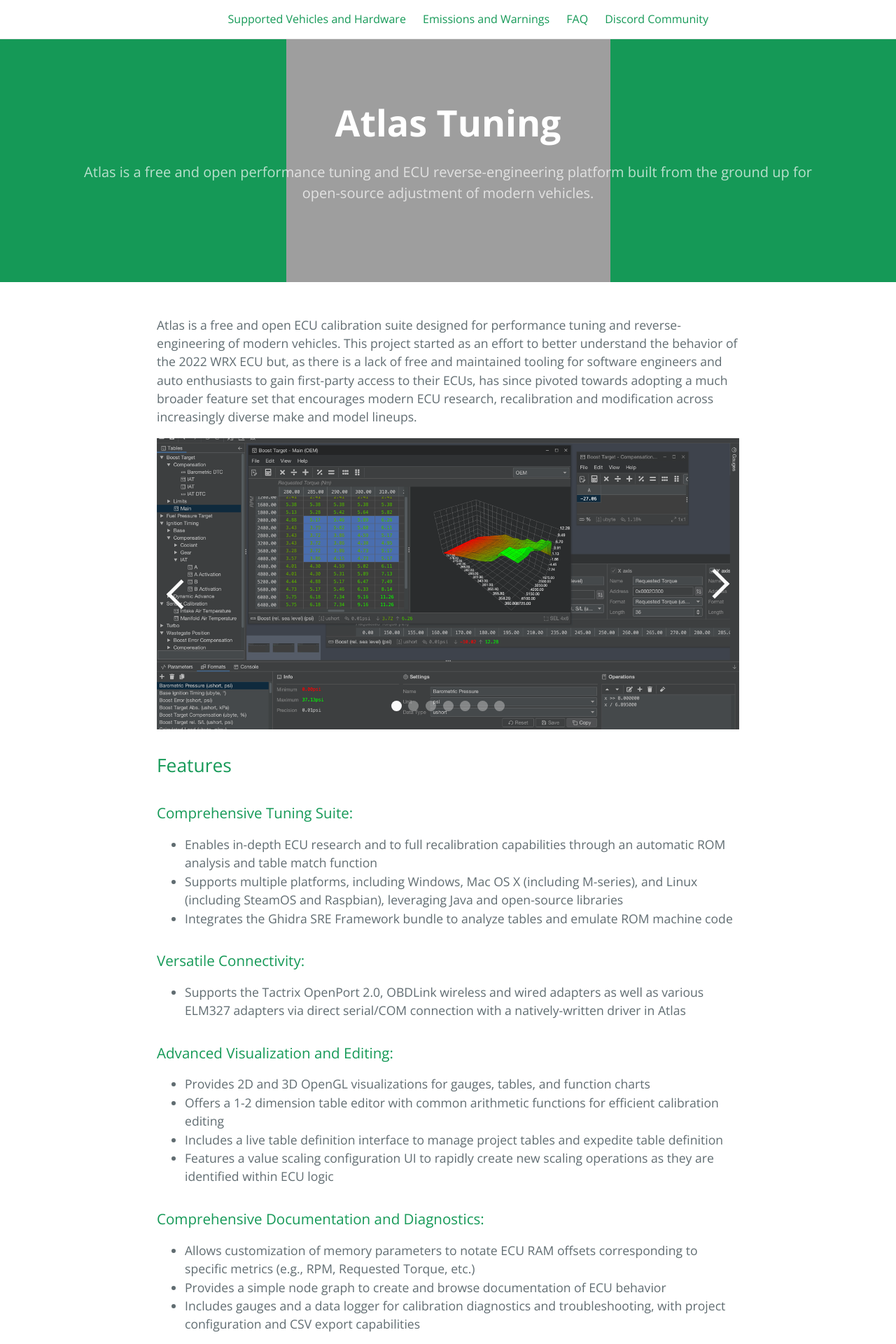
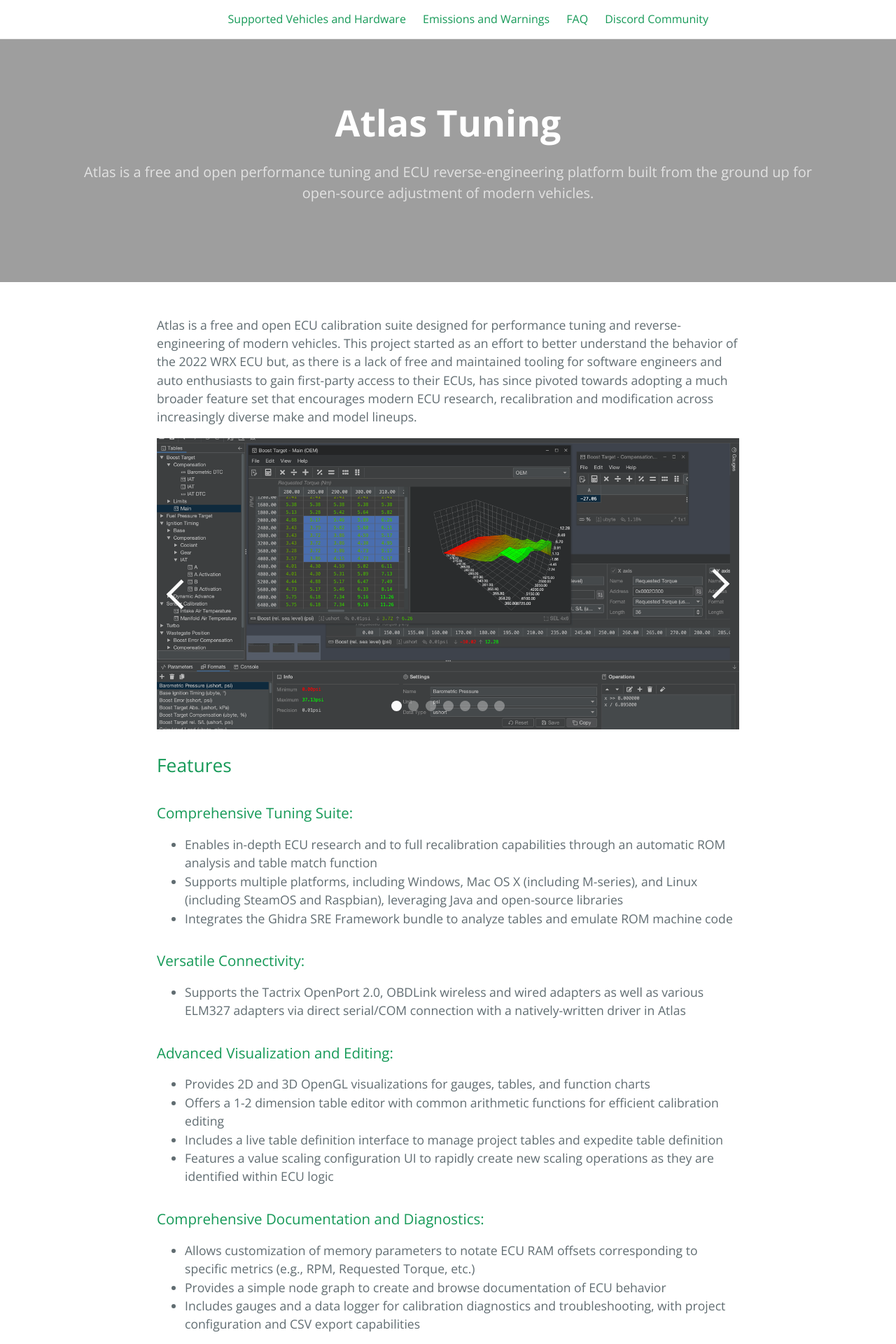
Before and after one commit to atlas-tuning/atlas-public, a Jekyll site: the page built from docs/index.md, in a window 1280 px wide. Shown: the top 1920 px of the page at 70% size. Built offline with Jekyll 4.4.1, drawn with Linux system fonts in a browser that asks for light colours.

Commit message:
more banner scaling

```diff
--- a/docs/_sass/jekyll-theme-cayman-blog.scss
+++ b/docs/_sass/jekyll-theme-cayman-blog.scss
@@ -111,10 +111,10 @@
   text-align: center;
   background-color: $header-bg-color;
   background-image: url(/assets/banner.JPG);
-  background-size: contain;
+  background-size: cover;
   background-repeat: no-repeat;
   background-position: center;
-  width: 100%;
+  width: auto;
   height: auto;
 
   @include large {
```
